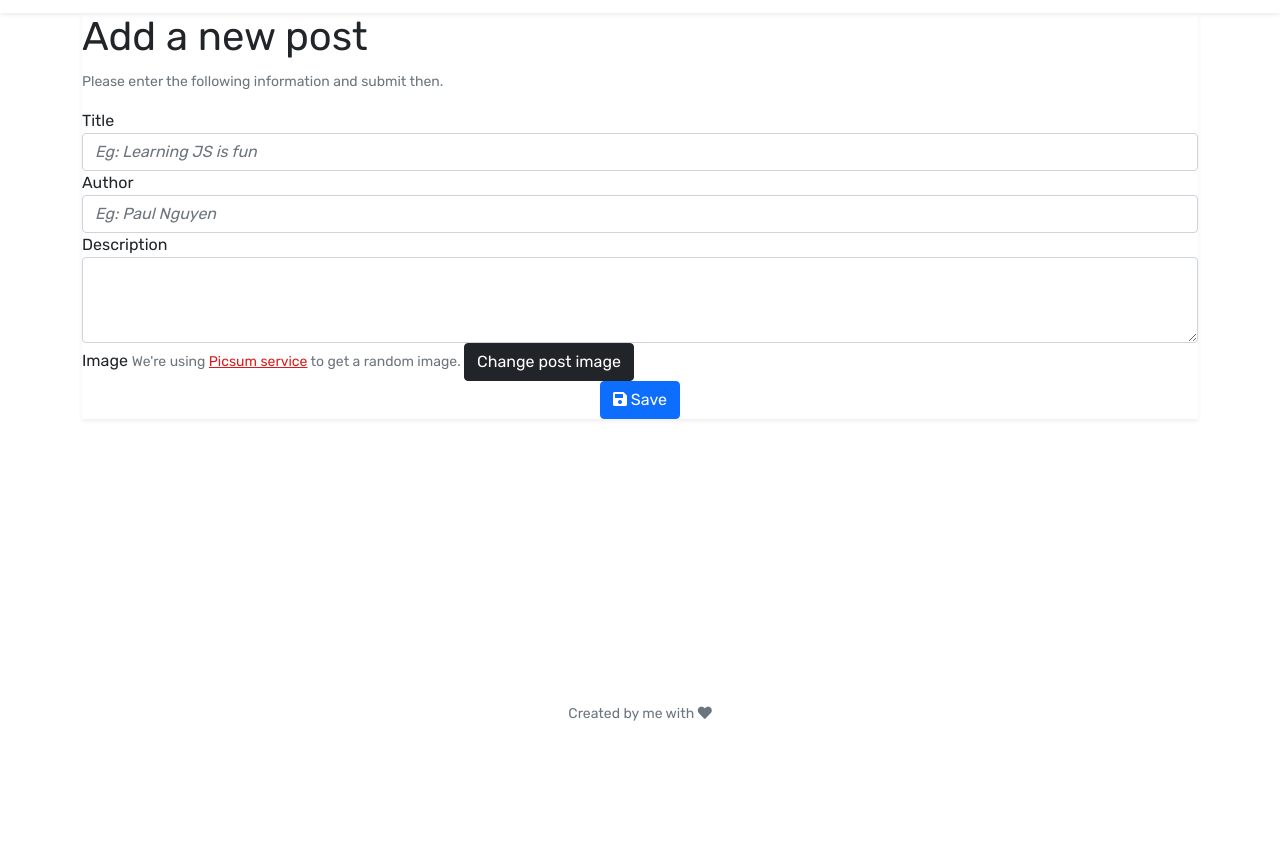
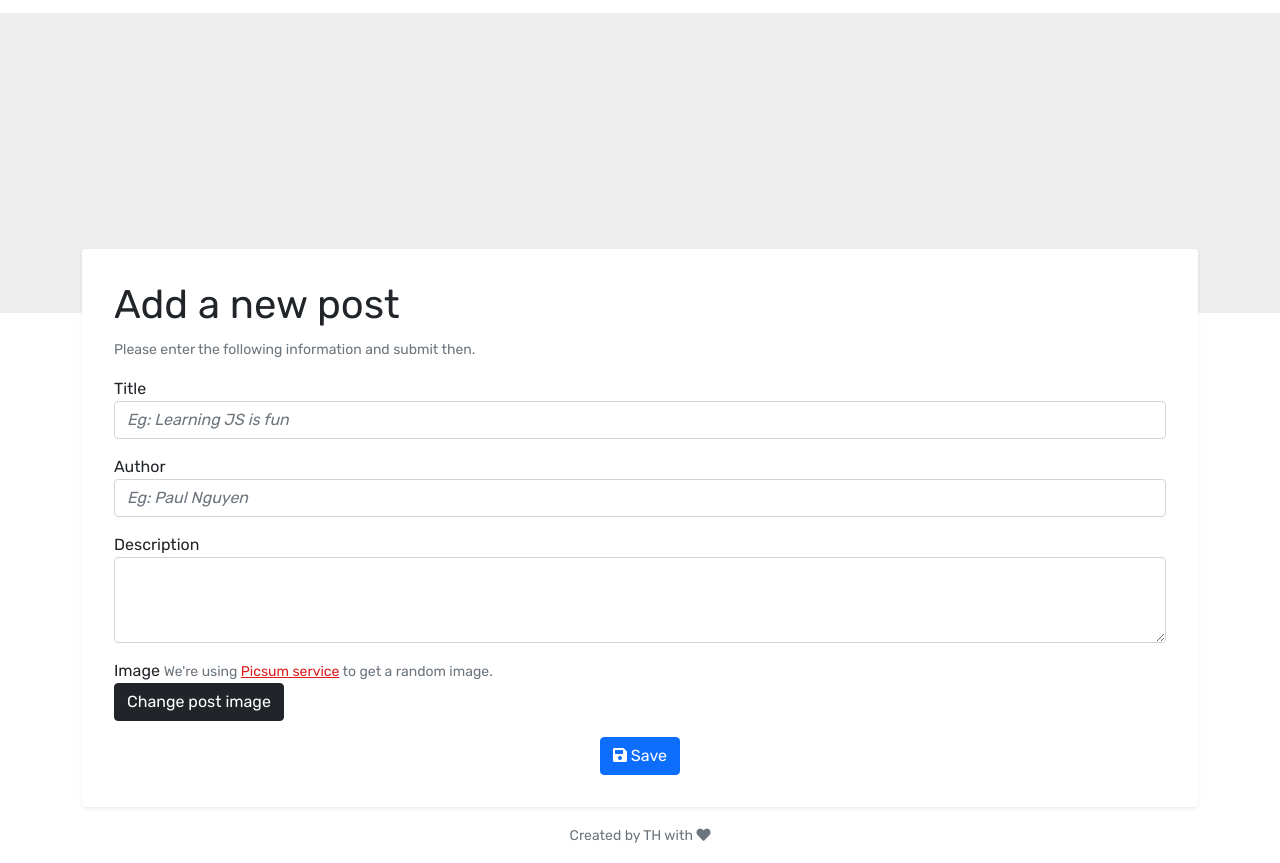
Before and after one commit to taiht221/PostUI, a website built with Vite: page add-edit-post.html in a window 1280 px wide. Shown: the part 59-922 px from the top of the page. Before the commit the page ends 800 px from the top, so only its background shows below. Built offline with nearby package versions, Linux system fonts and the light colour scheme.

Commit message:
Set Form and Get API
- update HTML add/edit
- initForm

```diff
--- a/add-edit-post.html
+++ b/add-edit-post.html
@@ -49,7 +49,6 @@
 
     <main>
         <section id="postHeroImage" class="hero"></section>
-
         <section class="post-detail">
             <div class="container">
                 <div class="post-detail-main shadow-sm">
@@ -63,7 +62,7 @@
                     </div>
 
                     <form id="postForm" class="post-form">
-                        <div class="form-group">
+                        <div class="form-group mb-3">
                             <label for="postTitle">Title</label>
                             <input type="text" class="form-control" name="title" placeholder="Eg: Learning JS is fun" />
                             <div class="invalid-feedback">
@@ -71,7 +70,7 @@
                             </div>
                         </div>
 
-                        <div class="form-group">
+                        <div class="form-group mb-3">
                             <label for="postAuthor">Author</label>
                             <input type="text" class="form-control" name="author" placeholder="Eg: Paul Nguyen" />
                             <div class="invalid-feedback">
@@ -79,21 +78,26 @@
                             </div>
                         </div>
 
-                        <div class="form-group">
+                        <div class="form-group mb-3">
                             <label for="postDescription">Description</label>
                             <textarea class="form-control" name="description" rows="3"></textarea>
                         </div>
 
-                        <div class="form-group">
+                        <div class="form-group mb-3">
                             <label for="postChangeImage">Image</label>
                             <small id="passwordHelpBlock" class="form-text text-muted">
                                 We&apos;re using
                                 <a href="https://picsum.photos">Picsum service</a> to get a
                                 random image.
                             </small>
-                            <button type="button" id="postChangeImage" class="btn btn-dark">
-                                Change post image
-                            </button>
+                            <input type="hidden" name="imageUrl">
+
+                            <div>
+                                <button type="button" id="postChangeImage" class="btn btn-dark">
+                                    Change post image
+                                </button>
+                            </div>
+
                         </div>
 
                         <div class="text-center">
@@ -108,7 +112,7 @@
     </main>
 
     <footer class="text-center text-muted py-3">
-        <small>Created by me with <i class="fas fa-heart"></i></small>
+        <small>Created by TH with <i class="fas fa-heart"></i></small>
     </footer>
     <!-- Scripts should be placed here to prevent blocking render UI -->
     <script type="module" src="/js/add-edit.js"></script>
--- a/js/add-edit.js
+++ b/js/add-edit.js
@@ -1,9 +1,10 @@
 import postApi from './api/postApi'
+import { initPostForm } from './utils'
 ;(async () => {
   try {
     const searchParams = new URLSearchParams(window.location.search)
     const postId = searchParams.get('id')
-    let defaulValues = {
+    let defaultValues = {
       title: '',
       description: '',
       author: '',
@@ -13,13 +14,16 @@ import postApi from './api/postApi'
     if (postId) {
       document.getElementById('postDetailTitle').textContent = 'Edit a post'
       document.title = 'Edit Post'
-      defaulValues = await postApi.getById(postId)
+      defaultValues = await postApi.getById(postId)
     } else {
       document.getElementById('postDetailTitle').textContent = 'Add a new post'
       document.title = 'Add Post'
     }
-
-    console.log(defaulValues)
+    initPostForm({
+      formId: 'postForm',
+      defaultValues,
+      onSubmit: (formValues) => console.log(formValues),
+    })
   } catch (error) {
     console.log('get post detail fail', error)
   }
--- a/js/utils/common.js
+++ b/js/utils/common.js
@@ -11,3 +11,23 @@ export function truncateText(text, maxLength) {
 
   return `${text.slice(0, maxLength - 1)}…`
 }
+
+export function setFieldValues(form, selector, value) {
+  if (!form) return
+
+  const field = form.querySelector(selector)
+
+  if (field) field.value = value
+}
+
+export function setBackgroundImg(parent, selector, imgUrl) {
+  if (!parent) return
+  const heroImage = parent.querySelector(selector)
+  if (heroImage) {
+    heroImage.style.backgroundImage = `url("${imgUrl}")`
+
+    heroImage.addEventListener('error', () => {
+      heroImage.src = 'https://via.placeholder.com/1368x400?text=Image'
+    })
+  }
+}
--- a/js/utils/index.js
+++ b/js/utils/index.js
@@ -4,3 +4,4 @@ export * from './post'
 export * from './search'
 export * from './pagination'
 export * from './lightbox'
+export * from './post-form'
--- /dev/null
+++ b/js/utils/post-form.js
@@ -0,0 +1,19 @@
+import { setBackgroundImg } from '.'
+import { setFieldValues } from './common'
+
+function setFormValues(form, formValues) {
+  console.log(formValues)
+  setFieldValues(form, "[name='title']", formValues?.title)
+  setFieldValues(form, "[name='author']", formValues?.author)
+  setFieldValues(form, "[name='description']", formValues?.description)
+  setFieldValues(form, "[name='imageUrl']", formValues?.imageUrl) //hidden Field
+  setBackgroundImg(document, '#postHeroImage', formValues?.imageUrl)
+}
+
+export function initPostForm({ formId, defaultValues, onSubmit }) {
+  const form = document.getElementById(formId)
+  console.log(form)
+  if (!form) return
+
+  setFormValues(form, defaultValues)
+}
--- a/styles/main.css
+++ b/styles/main.css
@@ -36,7 +36,7 @@ a > i {
 }
 
 a:hover > i {
-  transform: scale(1.2);
+  transform: translateY(-1px);
 }
 
 /* Add underline for all h1 */
@@ -91,3 +91,16 @@ ul {
 .post-detail .post-image {
   object-fit: cover;
 }
+.post-detail .post-detail-main {
+  margin-top: -4rem;
+  padding: 2rem;
+  border-radius: 0.25rem;
+  background-color: white;
+}
+section.hero {
+  height: 300px;
+  background: #eee;
+  background-size: cover;
+  background-position: center;
+  background-repeat: no-repeat;
+}
```
